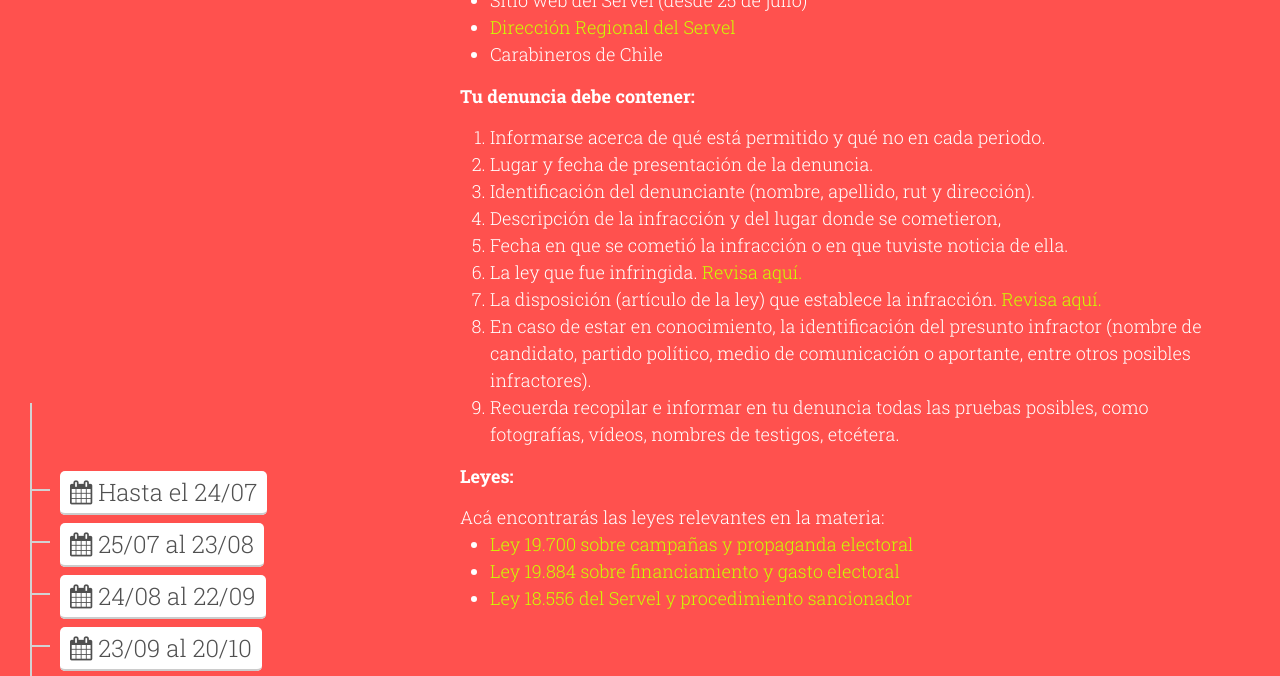
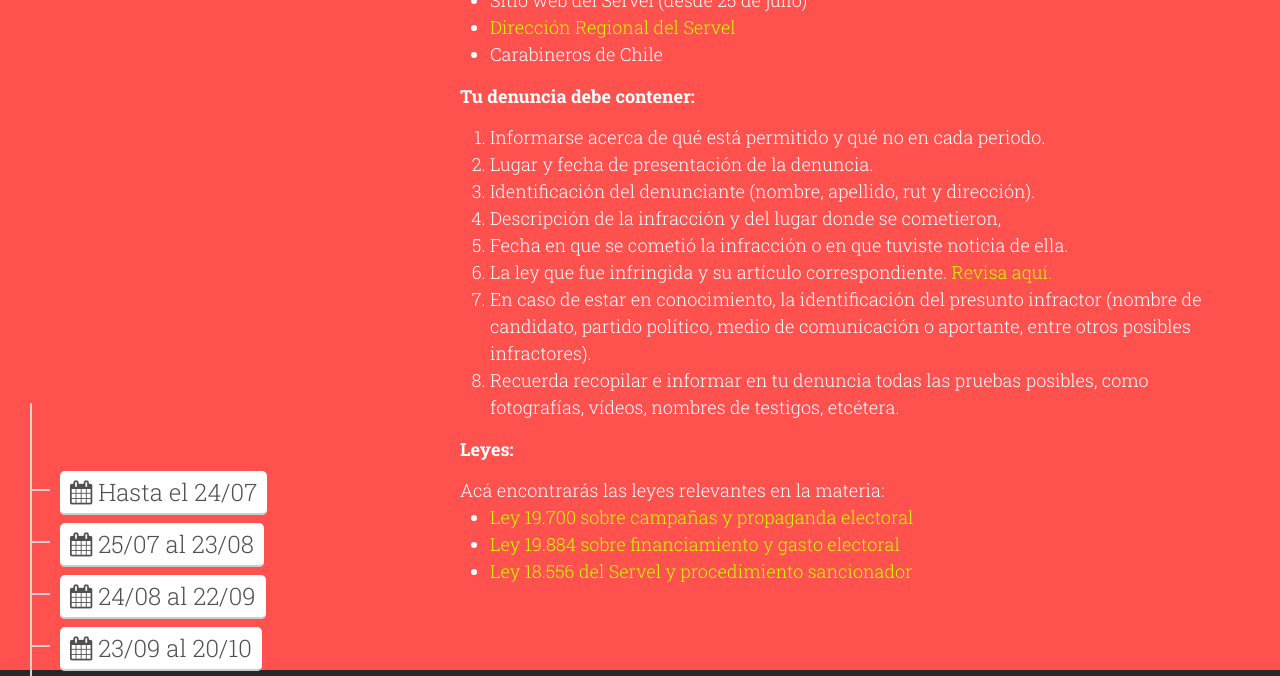
Before and after one commit to ciudadanointeligente/semaforo-electoral, a Jekyll site: the page built from index.html, in a window 1280 px wide and 900 px high, scrolled down 12043 px, cut to the strip 0-676 px from the top of the window. Built offline with Jekyll 4.4.1, drawn with Linux system fonts in a browser that asks for light colours; nearby versions of some CDN libraries.

Commit message:
Actualización denuncia

```diff
--- a/_includes/denuncia.html
+++ b/_includes/denuncia.html
@@ -16,8 +16,7 @@
         <li>Identificación del denunciante (nombre, apellido, rut y dirección).</li>
         <li>Descripción de la infracción y del lugar donde se cometieron,</li>
         <li>Fecha en que se cometió la infracción o en que tuviste noticia de ella.</li>
-        <li>La ley que fue infringida. <a href="https://docs.google.com/document/d/1YEryAJIDZddJyzJC-8y8On_XZrPBBvCvRl7t7czTack/edit" target="_blank" onClick="ga('send', 'event', 'doc-infraccion', 'click');">Revisa aquí.</a></li>
-        <li>La disposición (artículo de la ley) que establece la infracción. <a href="https://docs.google.com/document/d/1YEryAJIDZddJyzJC-8y8On_XZrPBBvCvRl7t7czTack/edit" target="_blank" onClick="ga('send', 'event', 'doc-articulo-ley', 'click');">Revisa aquí.</a></li>
+        <li>La ley que fue infringida y su artículo correspondiente. <a href="/info-denuncias.pdf" target="_blank" onClick="ga('send', 'event', 'doc-infraccion', 'click');">Revisa aquí.</a></li>
         <li>En caso de estar en conocimiento, la identificación del presunto infractor (nombre de candidato, partido político, medio de comunicación o aportante, entre otros posibles infractores).</li>
         <li>Recuerda recopilar e informar en tu denuncia todas las pruebas posibles, como fotografías, vídeos, nombres de testigos, etcétera.</li>
       </ol>
```
